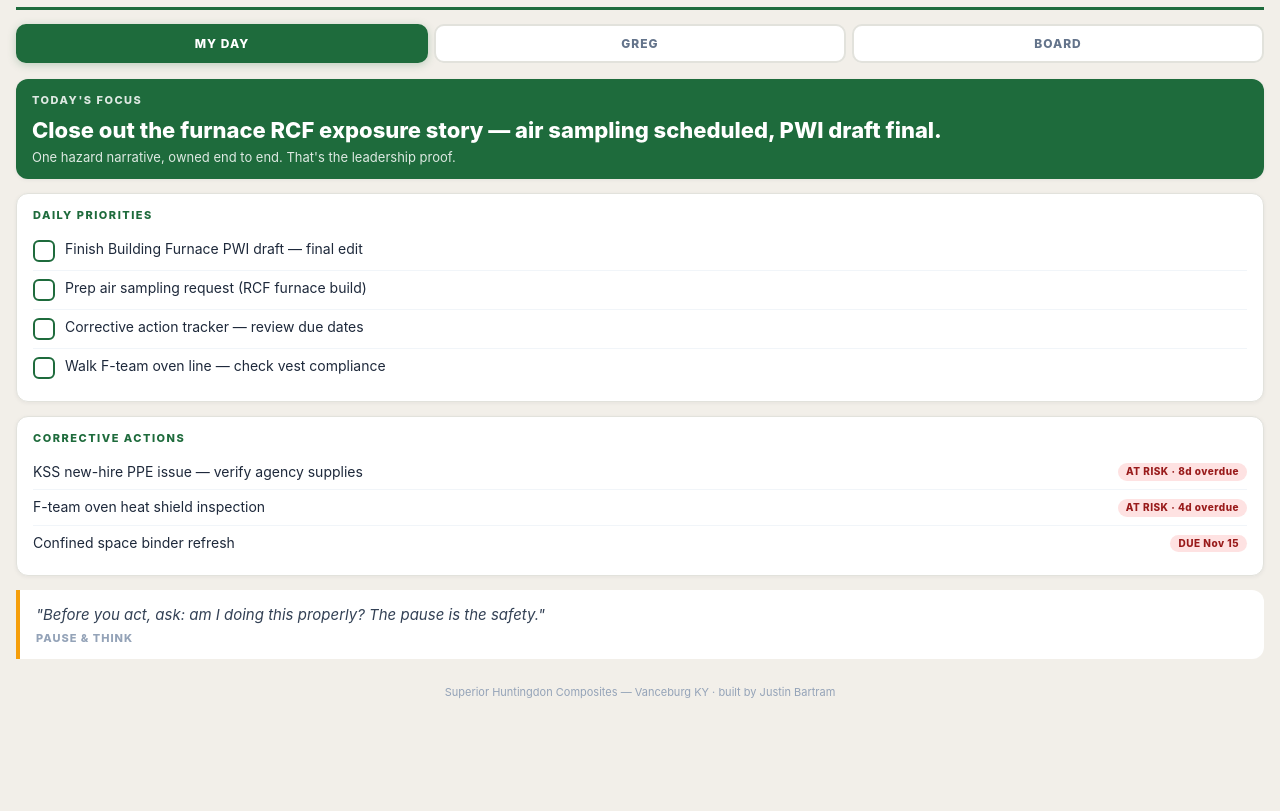
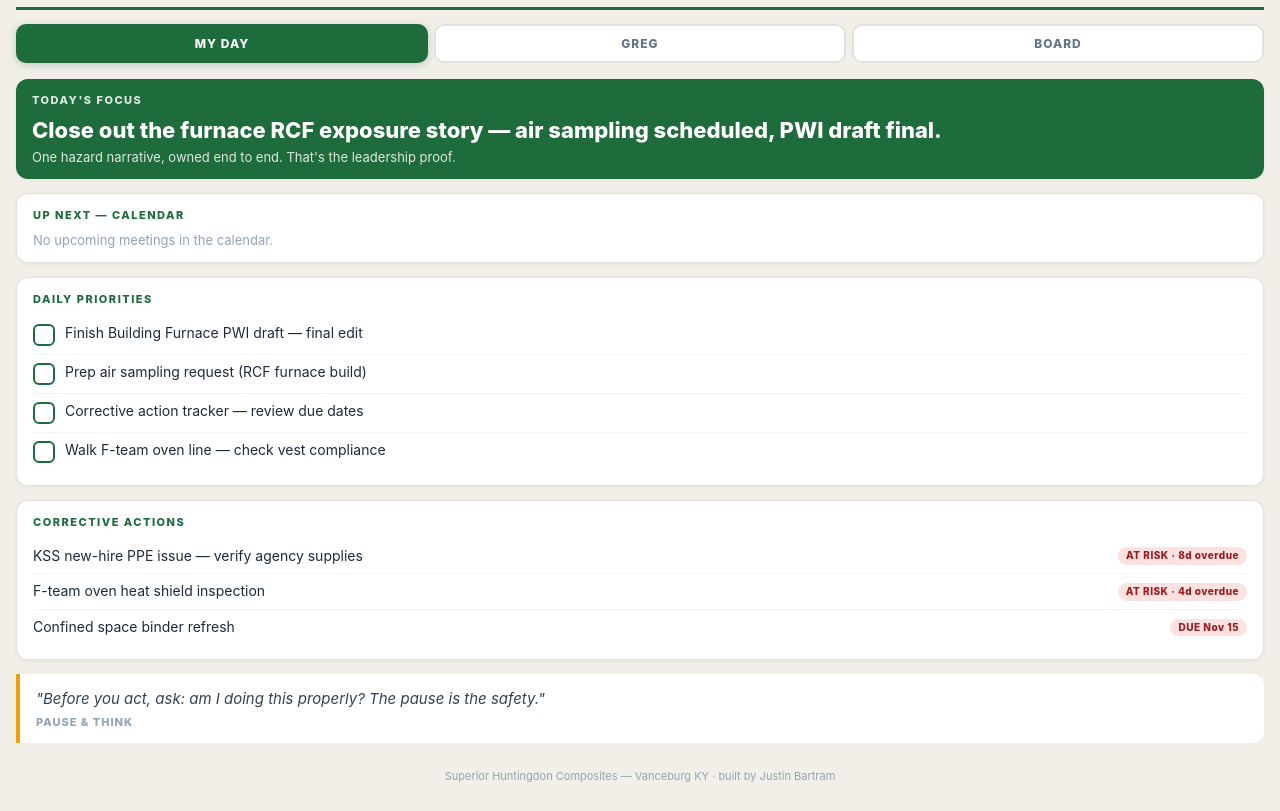
Before and after one commit to Jbartram93/superior-ehs-v2, a plain HTML site: page index.html in a window 1280 px wide. Shown: the part 58-869 px from the top of the page. Before the commit the page ends 800 px from the top, so only its background shows below. Drawn offline with Linux system fonts and the light colour scheme.

Commit message:
Add calendar section: Up Next card with TODAY highlighting, auto-sorted, past events hidden

```diff
--- a/index.html
+++ b/index.html
@@ -90,6 +90,11 @@ body{background:#f2efe9;color:#1e293b;font-family:-apple-system,BlinkMacSystemFo
   </div>
 
   <div class="card">
+    <h2>Up Next — Calendar</h2>
+    <div id="calList"></div>
+  </div>
+
+  <div class="card">
     <h2>Daily Priorities</h2>
     <div id="prioList"></div>
   </div>
@@ -156,6 +161,12 @@ const DATA = {
     {t:"F-team oven heat shield inspection", due:"2026-11-08", status:"open"},
     {t:"Confined space binder refresh", due:"2026-11-15", status:"open"}
   ],
+  calendar: [
+    {d:"2026-11-03", time:"10:00 AM", t:"KSS partnership call — Logan Wright", tag:"Teams"},
+    {d:"2026-11-03", time:"2:00 PM", t:"Furnace area walk — F team oven", tag:"Floor"},
+    {d:"2026-11-04", time:"7:15 AM", t:"Greg daily check-in", tag:"Daily"},
+    {d:"2026-11-06", time:"9:00 AM", t:"New-hire orientation — teach", tag:"Training"}
+  ],
   quote: "Before you act, ask: am I doing this properly? The pause is the safety.",
   greg: {
     focus: "Furnace RCF exposure — sampling planned, PWI near final.",
@@ -213,6 +224,18 @@ function render(){
     return `<div class="prio-row"><div class="prio-text">${ca.t}</div>${badge}</div>`;
   }).join("");
 
+  // Calendar: next events, soonest first, today highlighted, past hidden
+  const today = new Date().toISOString().slice(0,10);
+  const upcoming = DATA.calendar
+    .filter(ev => ev.d >= today)
+    .sort((a,b) => (a.d + a.time) < (b.d + b.time) ? -1 : 1)
+    .slice(0, 5);
+  document.getElementById("calList").innerHTML = upcoming.length ? upcoming.map(ev=>{
+    const when = ev.d === today ? "TODAY" : fmtDate(ev.d);
+    const chip = ev.d === today ? '<span class="at-risk" style="background:#dcfce7;color:#166534">TODAY</span>' : `<span class="chip slate" style="font-size:10px">${when}</span>`;
+    return `<div class="prio-row"><div class="prio-text"><span class="wtime" style="color:#1e6b3c">${ev.time}</span>${ev.t}</div>${chip}</div>`;
+  }).join("") : '<div class="prio-text" style="color:#94a3b8;font-size:13px">No upcoming meetings in the calendar.</div>';
+
   document.getElementById("quoteText").textContent = '"' + DATA.quote + '"';
 
   document.getElementById("gregFocus").textContent = DATA.greg.focus;
```
